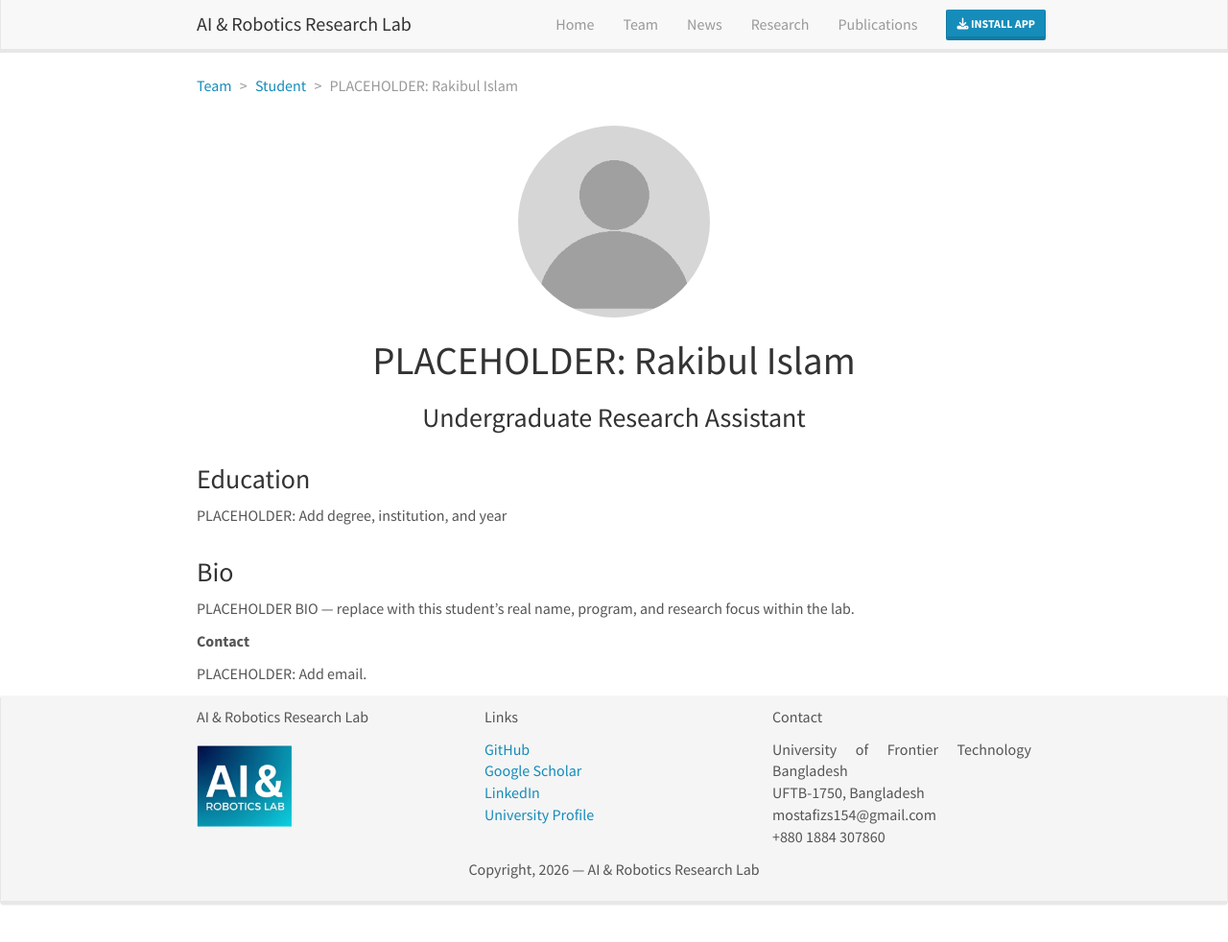
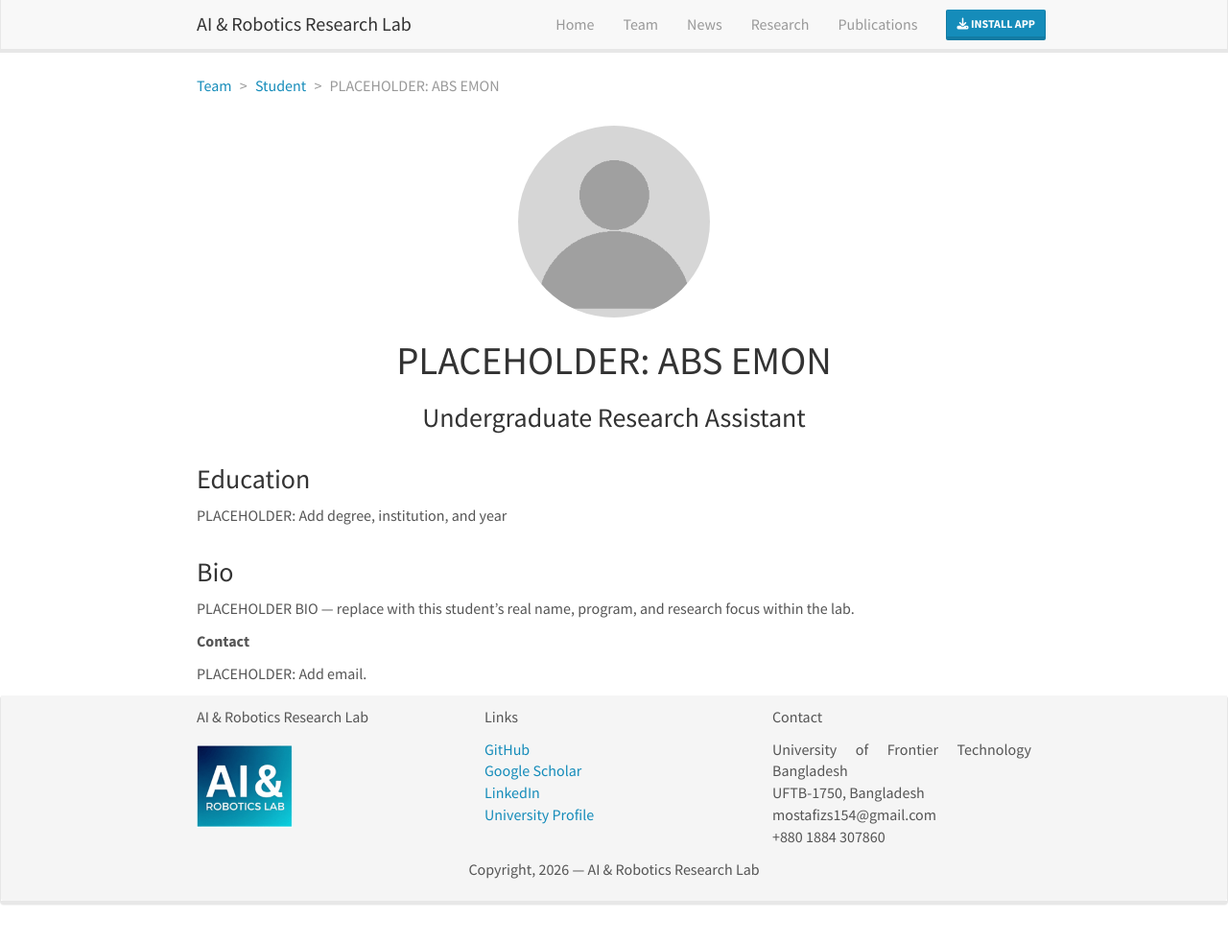
Before and after one commit to ABS-EMON/mostafiz-ahammed-research-lab, a Jekyll site: the page built from _pages/team/_posts/2026-01-06-rakibul-islam.md, in a window 1280 px wide and 1021 px high. Shown: the top 982 px of the window at 96% size. Built offline with Jekyll 4.4.1, drawn with Linux system fonts in a browser that asks for light colours; nearby versions of some CDN libraries.

Commit message:
Update 2026-01-06-rakibul-islam.md

```diff
--- a/_pages/team/_posts/2026-01-06-rakibul-islam.md
+++ b/_pages/team/_posts/2026-01-06-rakibul-islam.md
@@ -1,10 +1,10 @@
 ---
 layout: member
 category: student
-title: "PLACEHOLDER: Rakibul Islam"
+title: "PLACEHOLDER: ABS EMON"
 image: default-avatar.png
 role: Undergraduate Research Assistant
-permalink: 'team/rakibul-islam'
+permalink: 'team/abs-emon'
 social:
     twitter:
     linkedin:
```
